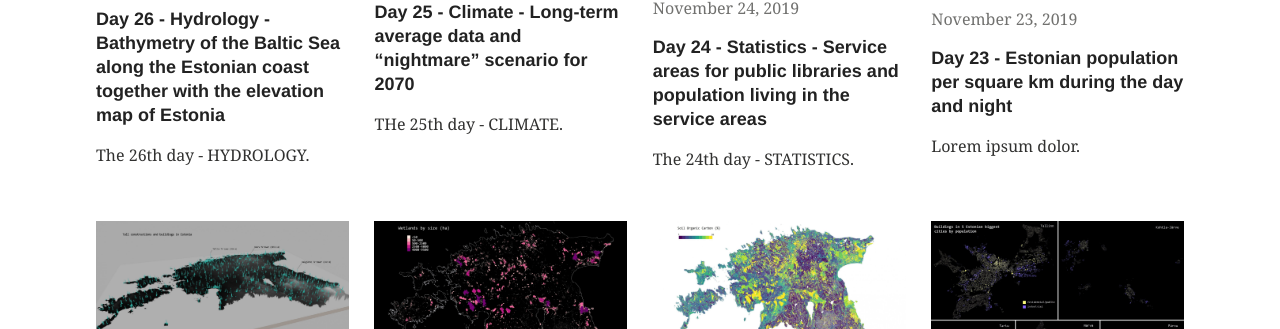
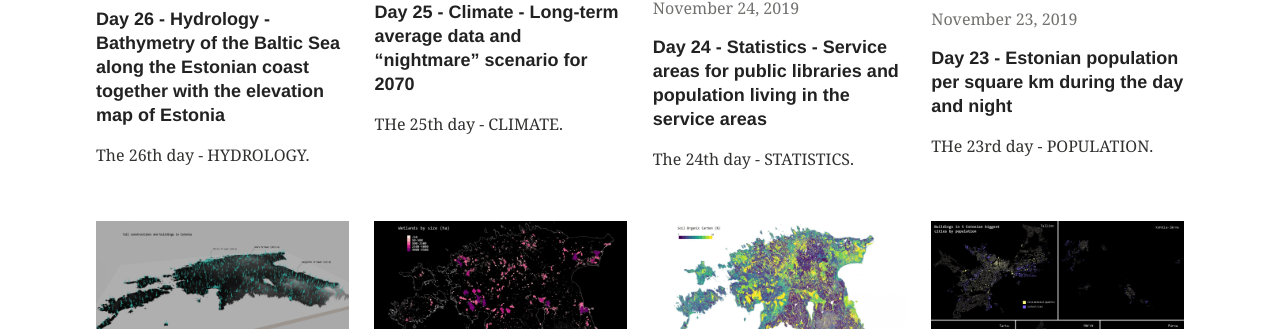
Before and after one commit to kevelyn1/30DayMapChallenge2019, a Jekyll site: the page built from index.md, in a window 1280 px wide and 900 px high, scrolled down 762 px. Shown: the part 125-454 px from the top of the window. Built offline with Jekyll 4.4.1, drawn with Linux system fonts in a browser that asks for light colours.

Commit message:
Update 2019-11-23-day-23.md

```diff
--- a/_posts/mapchallenge/2019-11-23-day-23.md
+++ b/_posts/mapchallenge/2019-11-23-day-23.md
@@ -7,8 +7,8 @@
   teaser: 23_population2.gif
 ---
 
-Lorem ipsum dolor.
+THe 23rd day - POPULATION.
 
 ![image of day 23 post](../../images/23_population2.gif)
 
-[Link to original Twitter post](https://twitter.com/evelynuuemaa/status/23)
+[Link to original Twitter post](https://twitter.com/evelynuuemaa/status/1198163135544397824)
```
